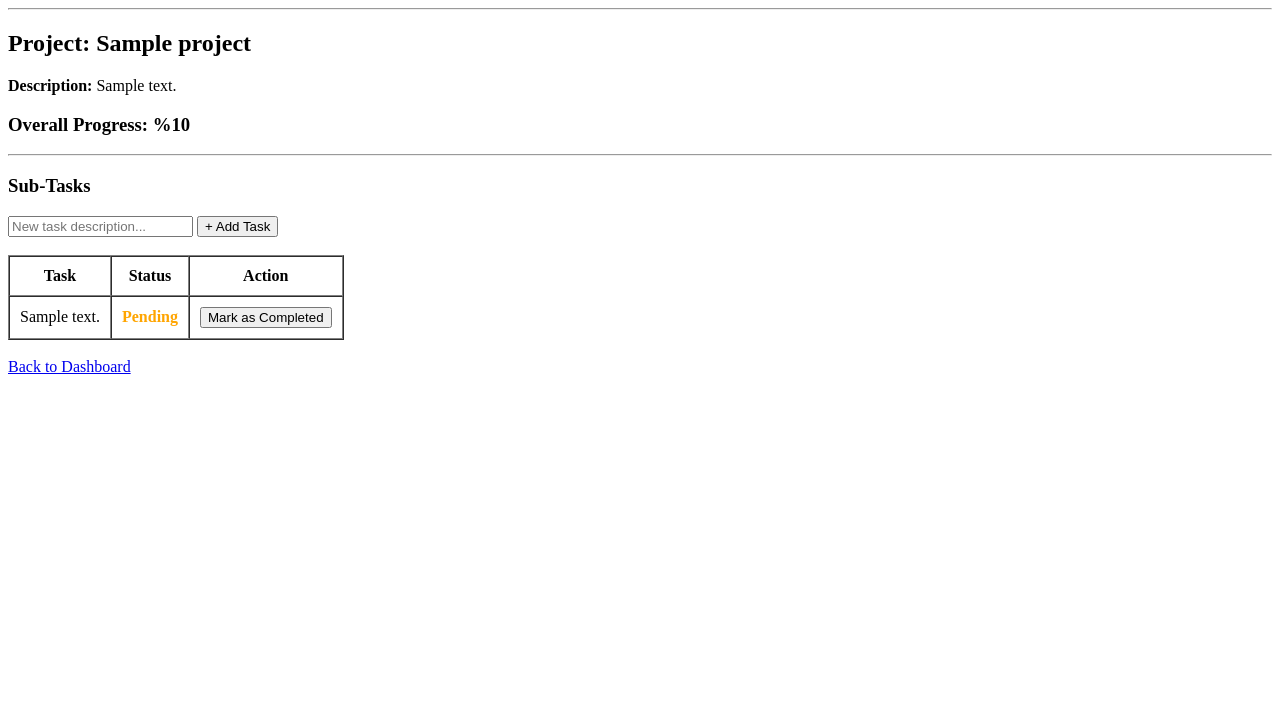
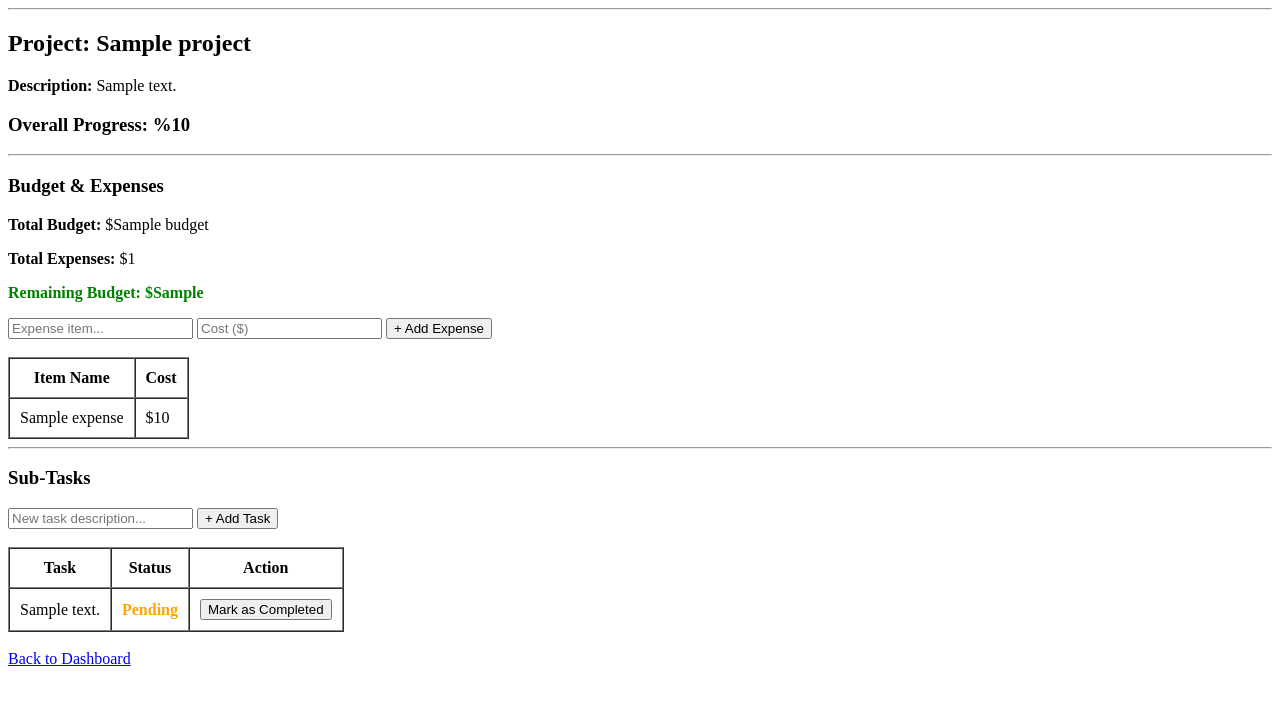
Before and after one commit to minaay25/Academic-Project-Tracker, a Flask app: template templates/project_detail.html in a window 1280 px wide. Shown: the part 26-731 px from the top of the page. Run offline with Flask 3, Linux system fonts and the light colour scheme; the template is opened without the code that fills it: most values are stand-ins (such as "Sample title", 1, 10 or a date in 2020).

Commit message:
[US3] Make budget input required and finalize expense tracking

```diff
--- a/app.py
+++ b/app.py
@@ -3,29 +3,24 @@ from datetime import datetime
 from flask import Flask, render_template, request, session, redirect, url_for, flash
 
 app = Flask(__name__)
-# Secret key for session management
 app.secret_key = "academic_project_tracker_secret"
 
-# Database connection helper
 def get_db_connection():
     conn = sqlite3.connect('database.db')
     conn.row_factory = sqlite3.Row
     return conn
 
-# Dashboard (Home) Route [US1]
 @app.route('/')
 def home():
     if 'user_id' not in session:
         return redirect(url_for('login'))
 
     db = get_db_connection()
-    # Data Isolation: Only fetch projects belonging to the logged-in user
     projects = db.execute(
         'SELECT * FROM projects WHERE user_id = ? ORDER BY deadline ASC',
         (session['user_id'],)
     ).fetchall()
 
-    # Calculate remaining days for each project [US1 Business Logic]
     project_list = []
     today = datetime.now().date()
 
@@ -43,7 +38,6 @@ def home():
 
     return render_template('dashboard.html', projects=project_list)
 
-# Create Project Route [US1]
 @app.route('/create_project', methods=('GET', 'POST'))
 def create_project():
     if 'user_id' not in session:
@@ -66,71 +60,7 @@ def create_project():
 
     return render_template('create_project.html')
 
-# Register Route
-@app.route('/register', methods=('GET', 'POST'))
-def register():
-    if request.method == 'POST':
-        username = request.form['username']
-        password = request.form['password']
-
-        db = get_db_connection()
-        error = None
-
-        if not username:
-            error = 'Username is required.'
-        elif not password:
-            error = 'Password is required.'
-
-        if error is None:
-            try:
-                db.execute(
-                    "INSERT INTO users (username, password) VALUES (?, ?)",
-                    (username, password)
-                )
-                db.commit()
-            except db.IntegrityError:
-                error = f"User {username} is already registered."
-            else:
-                return redirect(url_for('login'))
-
-        flash(error)
-
-    return render_template('register.html')
-
-# Login Route
-@app.route('/login', methods=('GET', 'POST'))
-def login():
-    if request.method == 'POST':
-        username = request.form['username']
-        password = request.form['password']
-
-        db = get_db_connection()
-        error = None
-        user = db.execute(
-            'SELECT * FROM users WHERE username = ?', (username,)
-        ).fetchone()
-
-        if user is None:
-            error = 'Incorrect username.'
-        elif user['password'] != password:
-            error = 'Incorrect password.'
-
-        if error is None:
-            session.clear()
-            session['user_id'] = user['id']
-            session['username'] = user['username']
-            return redirect(url_for('home'))
-
-        flash(error)
-
-    return render_template('login.html')
-
-# Logout Route
-@app.route('/logout')
-def logout():
-    session.clear()
-    return redirect(url_for('login'))
-# Project Detail Route [US2]
+# [US2 & US3] Project Detail Route
 @app.route('/project/<int:project_id>', methods=('GET', 'POST'))
 def project_detail(project_id):
     if 'user_id' not in session:
@@ -142,24 +72,50 @@ def project_detail(project_id):
     if project is None:
         return redirect(url_for('home'))
 
-    # Add new task
     if request.method == 'POST':
-        description = request.form['description']
+        description = request.form.get('description')
         if description:
             db.execute('INSERT INTO tasks (project_id, description) VALUES (?, ?)', (project_id, description))
             db.commit()
             return redirect(url_for('project_detail', project_id=project_id))
 
     tasks = db.execute('SELECT * FROM tasks WHERE project_id = ?', (project_id,)).fetchall()
+    expenses = db.execute('SELECT * FROM expenses WHERE project_id = ?', (project_id,)).fetchall()
 
-    # Calculate Progress Percentage [US2 Business Logic]
     total_tasks = len(tasks)
     completed_tasks = sum(1 for t in tasks if t['is_completed'])
     progress = int((completed_tasks / total_tasks) * 100) if total_tasks > 0 else 0
 
-    return render_template('project_detail.html', project=project, tasks=tasks, progress=progress)
+    total_expenses = sum(e['cost'] for e in expenses)
+    remaining_budget = project['budget'] - total_expenses
 
-# Toggle Task Status Route [US2]
+    return render_template(
+        'project_detail.html',
+        project=project,
+        tasks=tasks,
+        progress=progress,
+        expenses=expenses,
+        total_expenses=total_expenses,
+        remaining_budget=remaining_budget
+    )
+
+# [US3] Add Expense Route
+@app.route('/add_expense/<int:project_id>', methods=['POST'])
+def add_expense(project_id):
+    if 'user_id' not in session:
+        return redirect(url_for('login'))
+
+    item_name = request.form['item_name']
+    cost = request.form['cost']
+
+    if item_name and cost:
+        db = get_db_connection()
+        db.execute('INSERT INTO expenses (project_id, item_name, cost) VALUES (?, ?, ?)', (project_id, item_name, cost))
+        db.commit()
+
+    return redirect(url_for('project_detail', project_id=project_id))
+
+# [US2] Toggle Task Status
 @app.route('/toggle_task/<int:task_id>')
 def toggle_task(task_id):
     if 'user_id' not in session:
@@ -180,5 +136,59 @@ def toggle_task(task_id):
         return redirect(url_for('project_detail', project_id=task['project_id']))
 
     return redirect(url_for('home'))
+
+@app.route('/register', methods=('GET', 'POST'))
+def register():
+    if request.method == 'POST':
+        username = request.form['username']
+        password = request.form['password']
+
+        db = get_db_connection()
+        error = None
+
+        if not username:
+            error = 'Username is required.'
+        elif not password:
+            error = 'Password is required.'
+
+        if error is None:
+            try:
+                db.execute("INSERT INTO users (username, password) VALUES (?, ?)", (username, password))
+                db.commit()
+            except db.IntegrityError:
+                error = f"User {username} is already registered."
+            else:
+                return redirect(url_for('login'))
+
+        flash(error)
+    return render_template('register.html')
+
+@app.route('/login', methods=('GET', 'POST'))
+def login():
+    if request.method == 'POST':
+        username = request.form['username']
+        password = request.form['password']
+
+        db = get_db_connection()
+        error = None
+        user = db.execute('SELECT * FROM users WHERE username = ?', (username,)).fetchone()
+
+        if user is None or user['password'] != password:
+            error = 'Incorrect username or password.'
+
+        if error is None:
+            session.clear()
+            session['user_id'] = user['id']
+            session['username'] = user['username']
+            return redirect(url_for('home'))
+
+        flash(error)
+    return render_template('login.html')
+
+@app.route('/logout')
+def logout():
+    session.clear()
+    return redirect(url_for('login'))
+
 if __name__ == '__main__':
     app.run(debug=True)
--- a/templates/create_project.html
+++ b/templates/create_project.html
@@ -19,8 +19,8 @@
         <input type="date" name="deadline" id="deadline" required>
         <br><br>
 
-        <label for="budget">Total Budget (Optional):</label><br>
-        <input type="number" step="0.01" name="budget" id="budget" value="0">
+        <label for="budget">Total Budget ($):</label><br>
+        <input type="number" step="0.01" name="budget" id="budget" placeholder="Enter budget (e.g. 1500)" required>
         <br><br>
 
         <input type="submit" value="Save Project">
--- a/templates/project_detail.html
+++ b/templates/project_detail.html
@@ -5,6 +5,40 @@
     <p><strong>Description:</strong> {{ project.description }}</p>
 
     <h3>Overall Progress: %{{ progress }}</h3>
+    <hr>
+
+    <h3>Budget & Expenses</h3>
+    <p><strong>Total Budget:</strong> ${{ project.budget }}</p>
+    <p><strong>Total Expenses:</strong> ${{ total_expenses }}</p>
+    <p style="font-weight: bold; color: {% if remaining_budget < 0 %}red{% else %}green{% endif %};">
+        Remaining Budget: ${{ remaining_budget }}
+        {% if remaining_budget < 0 %} (Over Budget!){% endif %}
+    </p>
+
+    <form action="{{ url_for('add_expense', project_id=project.id) }}" method="post">
+        <input type="text" name="item_name" placeholder="Expense item..." required>
+        <input type="number" step="0.01" name="cost" placeholder="Cost ($)" required>
+        <input type="submit" value="+ Add Expense">
+    </form>
+    <br>
+
+    <table border="1" cellpadding="10" cellspacing="0">
+        <tr>
+            <th>Item Name</th>
+            <th>Cost</th>
+        </tr>
+        {% for expense in expenses %}
+        <tr>
+            <td>{{ expense.item_name }}</td>
+            <td>${{ expense.cost }}</td>
+        </tr>
+        {% else %}
+        <tr>
+            <td colspan="2">No expenses recorded yet.</td>
+        </tr>
+        {% endfor %}
+    </table>
+
     <hr>
 
     <h3>Sub-Tasks</h3>
```
Also changed, not shown: database.db.
